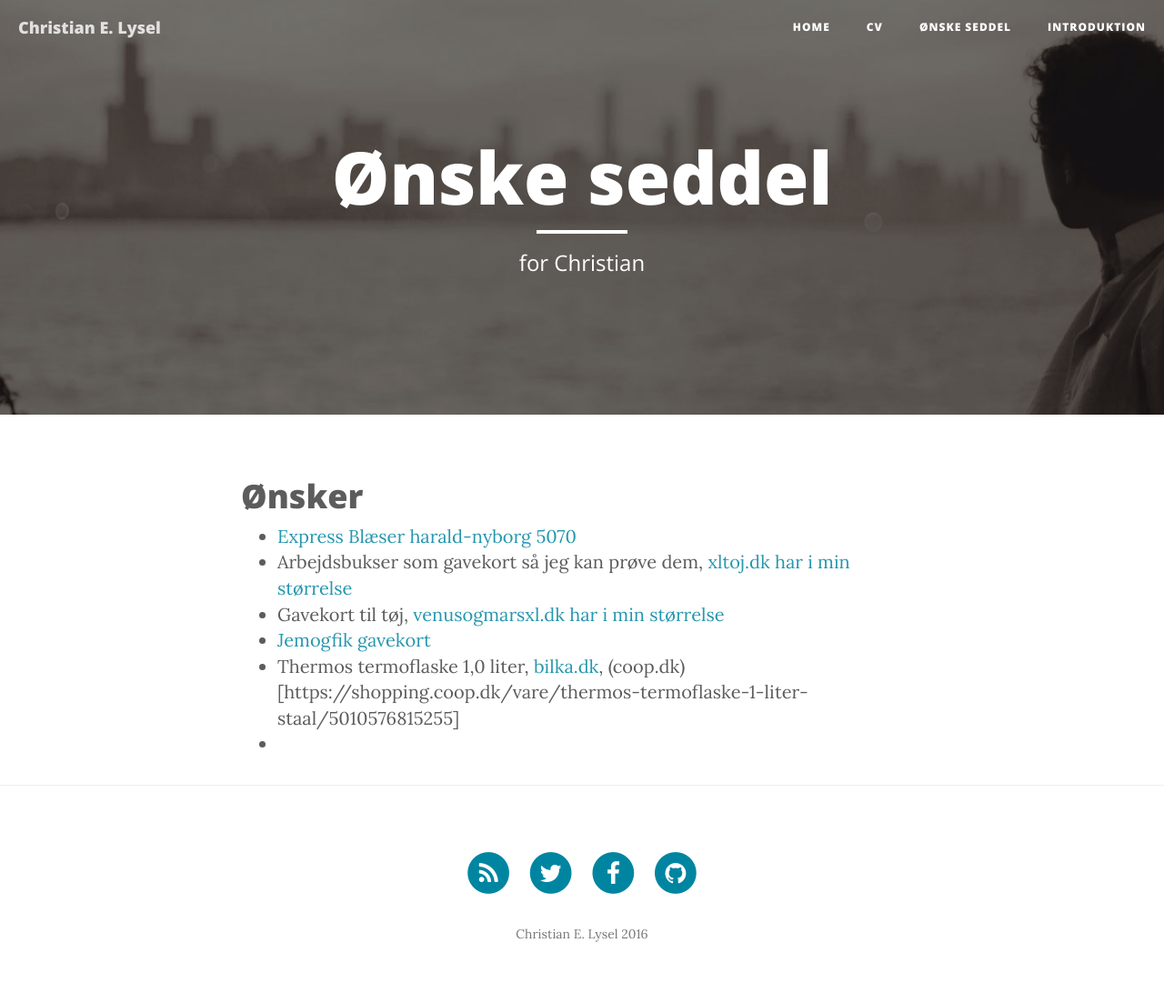
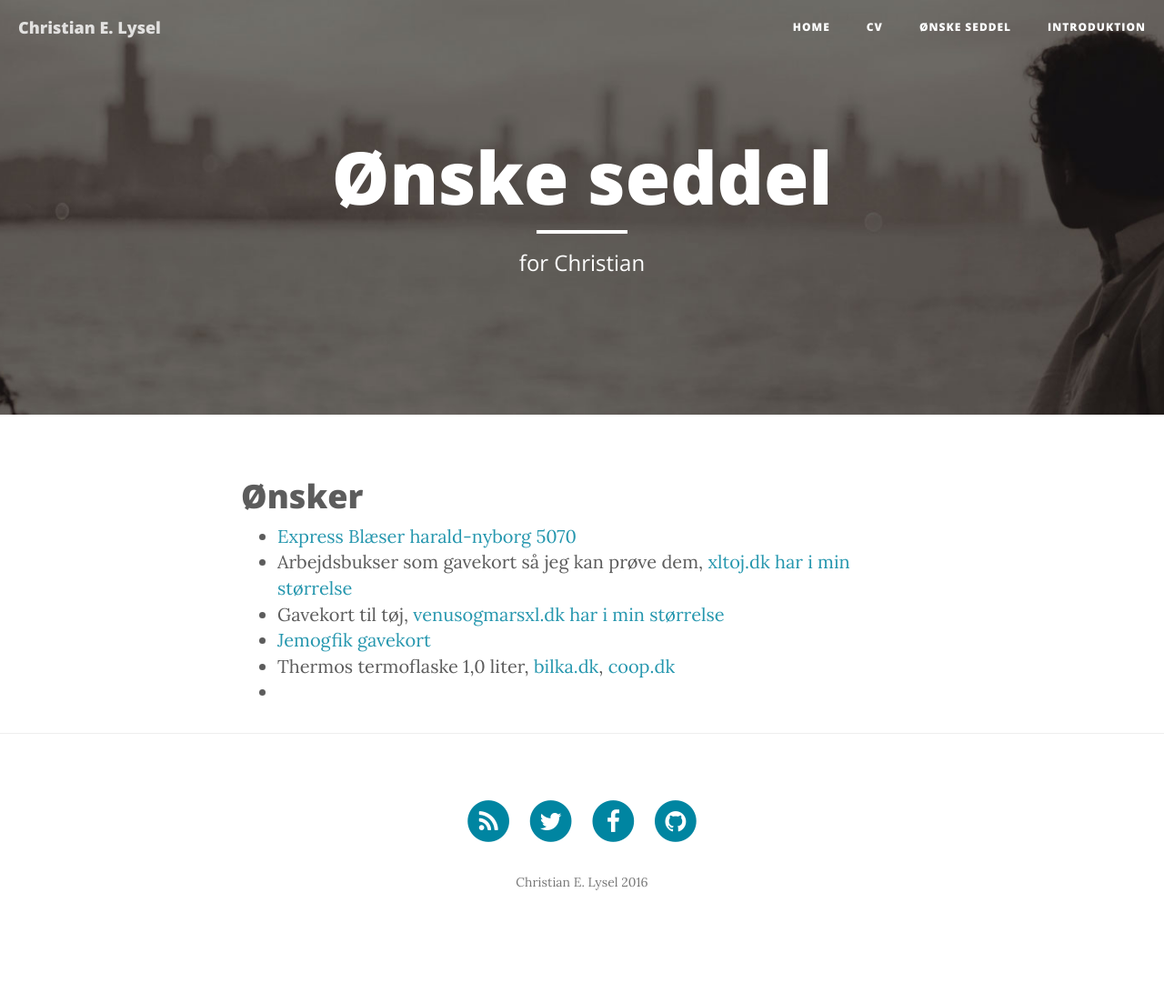
Before and after one commit to clysel/christian.lysel.net, a Jekyll site: the page built from gave.markdown, in a window 1280 px wide. Shown: the whole page at 91% size. Built offline with Jekyll 4.4.1, drawn with Linux system fonts in a browser that asks for light colours; nearby versions of some CDN libraries; after the commit the page ends 1046 px from its top, so only the background shows below that.

Commit message:
Update gave.markdown

```diff
--- a/gave.markdown
+++ b/gave.markdown
@@ -10,5 +10,5 @@ header-img: "img/about-bg.jpg"
  * Arbejdsbukser som gavekort så jeg kan prøve dem, [xltoj.dk har i min størrelse](http://www.xltoj.dk/Gavekort)
  * Gavekort til tøj, [venusogmarsxl.dk har i min størrelse](http://www.venusogmarsxl.dk/gavekort)
  * [Jemogfik gavekort](http://www.jemogfix.dk/gavekort__6836/gavekort-til-jem-fix_gk)
- * Thermos termoflaske 1,0 liter, [bilka.dk](https://www.bilka.dk/bolig/koekkenbeholdere/thermos-termoflaske-10-liter/p/100014688), (coop.dk)[https://shopping.coop.dk/vare/thermos-termoflaske-1-liter-staal/5010576815255]
+ * Thermos termoflaske 1,0 liter, [bilka.dk](https://www.bilka.dk/bolig/koekkenbeholdere/thermos-termoflaske-10-liter/p/100014688), [coop.dk](https://shopping.coop.dk/vare/thermos-termoflaske-1-liter-staal/5010576815255)
  *
```
